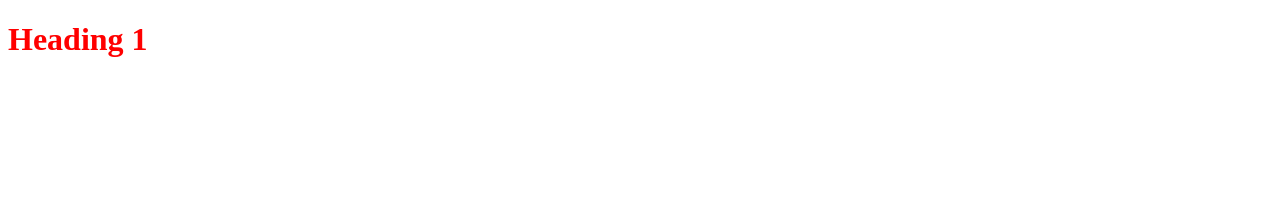
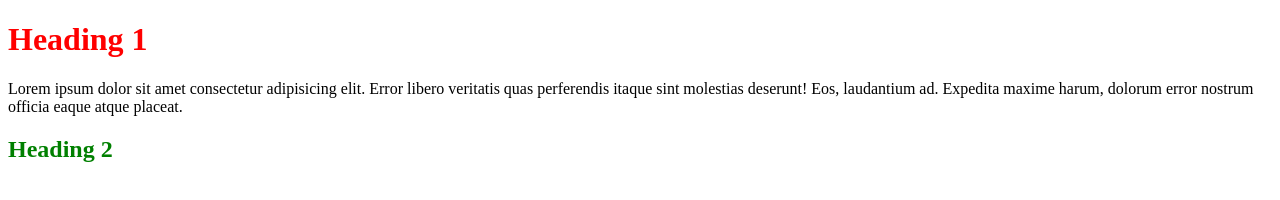
Before and after one commit to sharonmathewsunny/sample-git, a plain HTML site: page index.html in a window 1280 px wide. Drawn offline with Linux system fonts and the light colour scheme.

Commit message:
Second commit

```diff
--- a/index.html
+++ b/index.html
@@ -8,5 +8,9 @@
 </head>
 <body>
     <h1>Heading 1</h1>
+
+    <p>Lorem ipsum dolor sit amet consectetur adipisicing elit. Error libero veritatis quas perferendis itaque sint molestias deserunt! Eos, laudantium ad. Expedita maxime harum, dolorum error nostrum officia eaque atque placeat.</p>
+
+    <h2>Heading 2</h2>
 </body>
 </html>
--- a/style.css
+++ b/style.css
@@ -1,3 +1,7 @@
 h1{
     color: red;
 }
+
+h2{
+    color: green;
+}
```
Also changed, not shown: note.txt (added).
